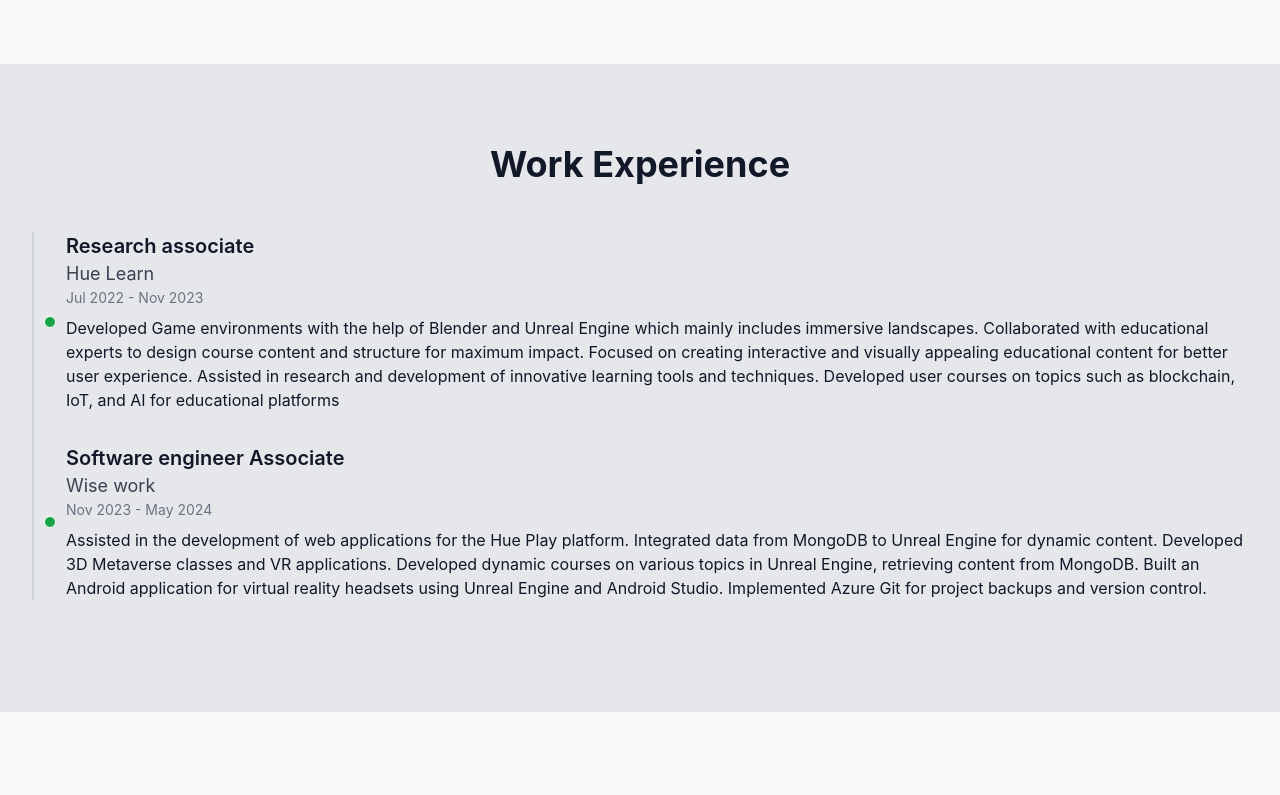
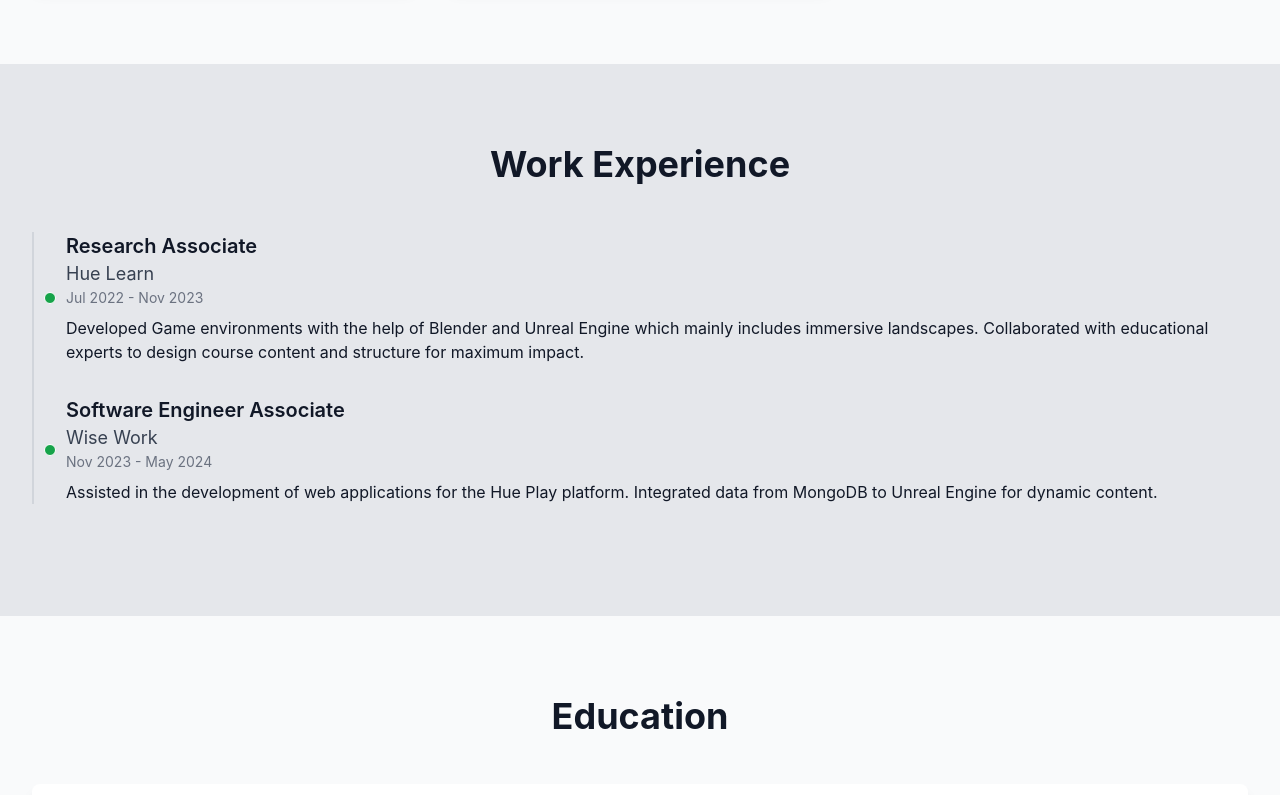
Before and after one commit to 6382737054/PERSONAL-PORTFOLIO, a React (Create React App) app: page / in a window 1280 px wide. Shown: the part 2801-3596 px from the top of the page. Built offline with nearby package versions, Linux system fonts and the light colour scheme.

Commit message:
Update skills section and remove hover effects

```diff
--- a/package.json
+++ b/package.json
@@ -7,11 +7,13 @@
     "@testing-library/jest-dom": "^5.17.0",
     "@testing-library/react": "^13.4.0",
     "@testing-library/user-event": "^13.5.0",
+    "aos": "^2.3.4",
     "framer-motion": "^11.3.31",
     "react": "^18.3.1",
     "react-dom": "^18.3.1",
     "react-flip-move": "^3.0.5",
     "react-icons": "^5.3.0",
+    "react-intersection-observer": "^9.13.1",
     "react-modal": "^3.16.1",
     "react-scripts": "5.0.1",
     "web-vitals": "^2.1.4"
--- a/src/App.js
+++ b/src/App.js
@@ -178,6 +178,7 @@
         </section>
 
 
+
         {/* Experience Section */}
         <section id="experience" className="py-20 bg-gray-200">
           <div className="max-w-7xl mx-auto px-4 sm:px-6 lg:px-8">
--- a/src/components/ProjectCard.jsx
+++ b/src/components/ProjectCard.jsx
@@ -11,7 +11,7 @@
 };
 
 const ProjectCard = ({ title, description, image, link, technologies }) => (
-  <div className="bg-white shadow-lg rounded-lg overflow-hidden transition-opacity duration-500 hover:opacity-80">
+  <div className="bg-white shadow-lg rounded-lg overflow-hidden transform transition-all duration-500 hover:scale-105 hover:shadow-2xl hover:rotate-1">
     <img className="w-full h-48 object-cover" src={image} alt={title} />
     <div className="p-6">
       <h3 className="text-2xl font-semibold mb-2">{title}</h3>
--- a/src/components/Timeline.jsx
+++ b/src/components/Timeline.jsx
@@ -1,8 +1,19 @@
 // src/components/Timeline.js
 import React from 'react';
+import { useInView } from 'react-intersection-observer';
 
-const TimelineItem = ({ title, company, date, description }) => (
-  <div className="relative mb-8">
+// Single timeline item
+const TimelineItem = ({ title, company, date, description }) => {
+  // Using Intersection Observer to trigger animations
+  const { ref, inView } = useInView({ triggerOnce: true, threshold: 0.1 });
+
+  return (
+    <div
+      ref={ref}
+      className={`relative mb-8 transition-transform duration-1000 ease-in-out ${
+        inView ? 'opacity-100 translate-x-0' : 'opacity-0 translate-x-10'
+      }`}
+    >
       <div className="flex items-center">
         <div className="absolute w-3 h-3 bg-green-600 rounded-full -left-1.5 border border-white" />
         <div className="w-full ml-4">
@@ -14,22 +25,22 @@
       </div>
     </div>
   );
+};
 
+// Main timeline component with scroll animations
 const Timeline = () => (
   <div className="relative border-l-2 border-gray-300 pl-4">
     <TimelineItem
-      title="Research associate"
+      title="Research Associate"
       company="Hue Learn"
       date="Jul 2022 - Nov 2023"
-      description=" Developed Game environments with the help of Blender and Unreal Engine which mainly includes immersive landscapes. Collaborated with educational experts to design course content and structure for maximum impact. Focused on creating interactive and visually appealing educational content for better user experience. Assisted in research and development of innovative learning tools and techniques. Developed user courses on topics such as blockchain, IoT, and AI for educational platforms"
+      description="Developed Game environments with the help of Blender and Unreal Engine which mainly includes immersive landscapes. Collaborated with educational experts to design course content and structure for maximum impact."
     />
     <TimelineItem
-      title="Software engineer Associate"
-      company="Wise work"
+      title="Software Engineer Associate"
+      company="Wise Work"
       date="Nov 2023 - May 2024"
-      description="Assisted in the development of web applications for the Hue Play platform.  Integrated data from MongoDB to Unreal Engine for dynamic content. Developed 3D Metaverse classes and VR applications. Developed dynamic courses on various topics in Unreal Engine, retrieving content from MongoDB. Built an Android application for virtual reality headsets using Unreal Engine and Android Studio. Implemented Azure Git for project backups and version control.
-
-"
+      description="Assisted in the development of web applications for the Hue Play platform. Integrated data from MongoDB to Unreal Engine for dynamic content."
     />
     {/* Add more TimelineItem components as needed */}
   </div>
```
Also changed, not shown: 1 other file (tests, documents, lock files or other folders). Lines whose indentation alone changed are shown as unchanged.
